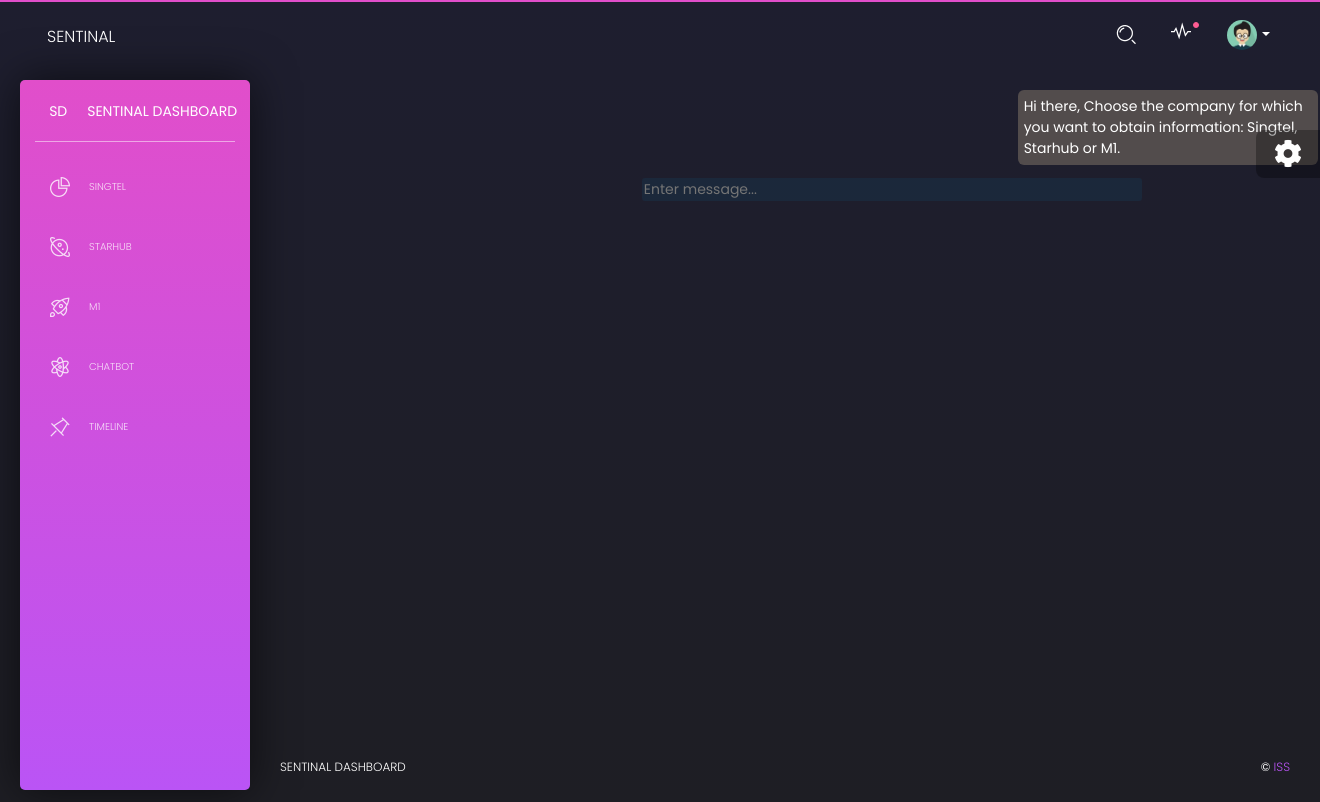
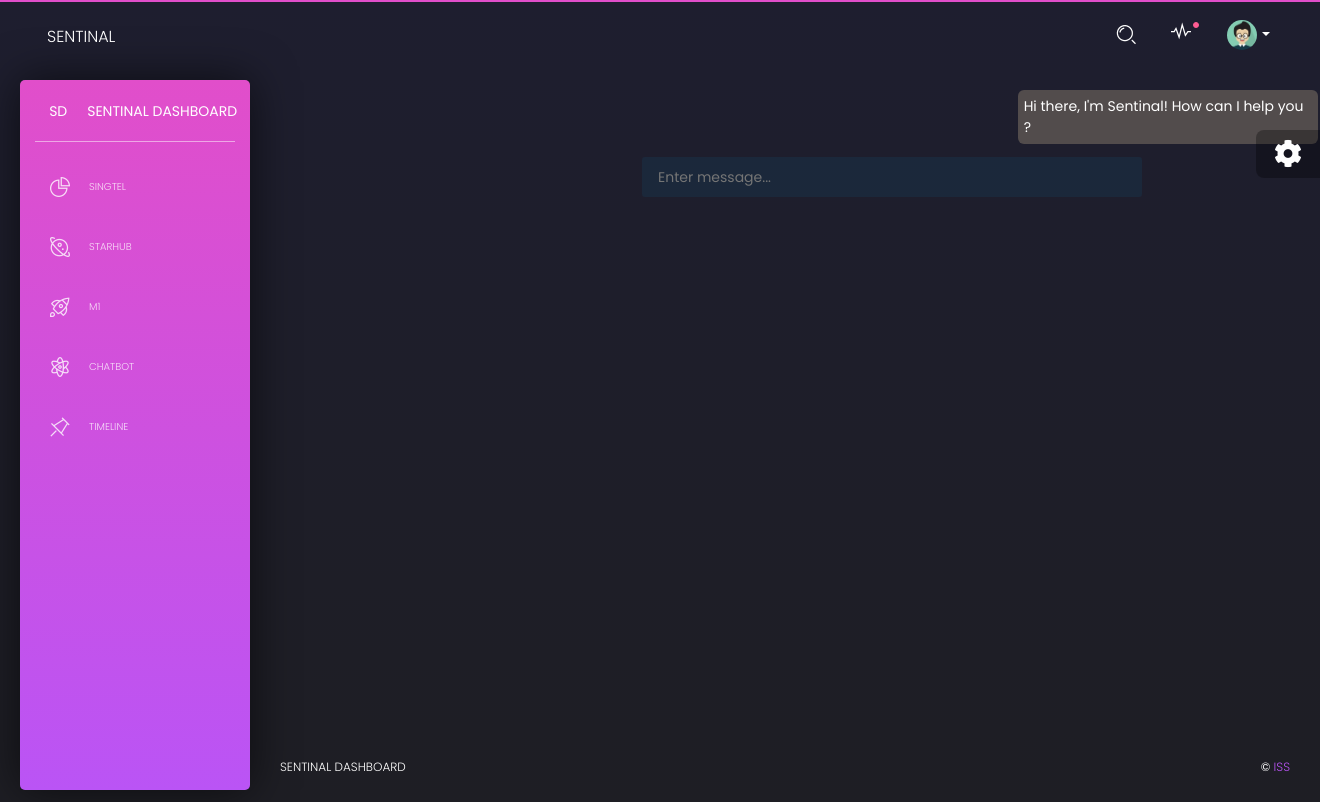
Before and after one commit to t-rkr/Sentinal, a Flask app: page /chatbot in a window 1320 px wide. Run offline with Flask 2, Linux system fonts and the light colour scheme; some libraries are stand-ins or nearby versions.

Commit message:
Final Version

```diff
--- a/app.py
+++ b/app.py
@@ -14,6 +14,7 @@ def chat():
     message = request.form['message']
     querystring = {"message": message}
     reply = requests.request("POST",app.config["CHAT"],params=querystring).json()
+
     return reply
 
 
--- a/templates/tabs/chatbot.html
+++ b/templates/tabs/chatbot.html
@@ -44,6 +44,8 @@
 }
 
 input{
+    padding: 5px;
+    height: 40px;
     color: white !important;
     border: hidden;
 }
@@ -59,12 +61,12 @@ input{
                 <div class="chat-container" style="overflow: auto; max-height: 80vh">
                     <!-- chat messages -->
                     <div class="chat-message col-md-5 offset-md-7 bot-message">
-                        Hi there, Choose the company for which you want to obtain information: Singtel, Starhub or M1.
+                        Hi there, I'm Sentinal! How can I help you ?
                     </div>
                 </div>
                 <div style="margin-left:15% ">
                     <form id="chat_target">
-                    <input id="chat_input" class="input" type="text" value="" placeholder="Enter message..."
+                    <input id="chat_input" class="input" type="text" value="" placeholder="   Enter message..."
                            />
                     <input type="submit" hidden>
                 </form>
```
